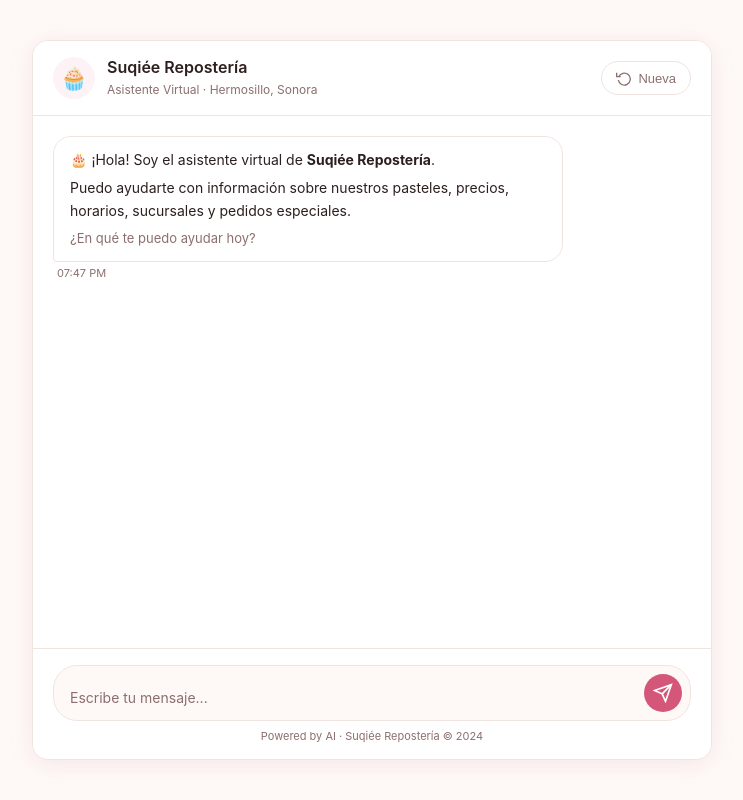
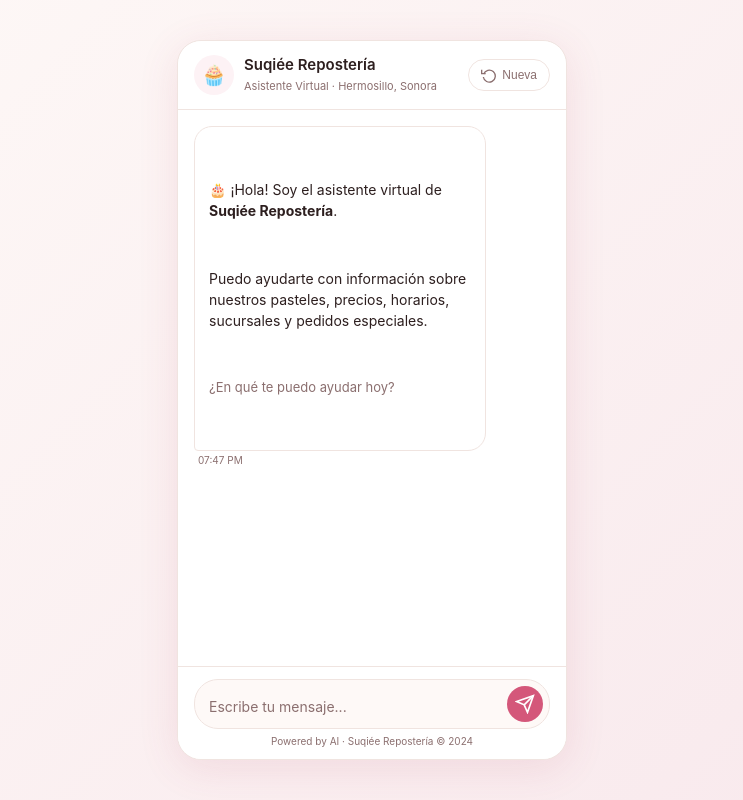
Before and after one commit to DANNAARUIZZ/bilingual-chatbot-demo, a website: page public/index.html in a window 1280 px wide. Shown: the whole page, without its empty margins (268-1011 px from the left). Drawn offline with Linux system fonts and the light colour scheme.

Commit message:
ui: estabilidad y formato vertical para grabacion de reel

```diff
--- a/public/app.js
+++ b/public/app.js
@@ -9,6 +9,7 @@ const resetBtn = document.getElementById("resetBtn");
 
 // Conversation history sent to the API (maintains session memory)
 let conversationHistory = [];
+let isSending = false;
 
 // Set welcome message timestamp
 document.getElementById("welcomeTime").textContent = formatTime(new Date());
@@ -29,7 +30,7 @@ userInput.addEventListener("keydown", (e) => {
 // Auto-resize textarea
 userInput.addEventListener("input", () => {
   userInput.style.height = "auto";
-  userInput.style.height = Math.min(userInput.scrollHeight, 120) + "px";
+  userInput.style.height = Math.min(userInput.scrollHeight, 100) + "px";
 });
 
 resetBtn.addEventListener("click", resetConversation);
@@ -39,8 +40,13 @@ resetBtn.addEventListener("click", resetConversation);
 // ============================================================
 
 async function handleSend() {
+  // Prevent double-send
+  if (isSending) return;
+
   const text = userInput.value.trim();
   if (!text) return;
+
+  isSending = true;
 
   // Add user message to UI and history
   appendMessage(text, "user");
@@ -61,7 +67,7 @@ async function handleSend() {
       body: JSON.stringify({ messages: conversationHistory }),
     });
 
-    if (!response.ok) throw new Error("API error");
+    if (!response.ok) throw new Error("API error: " + response.status);
 
     const data = await response.json();
     const reply = data.reply;
@@ -69,10 +75,18 @@ async function handleSend() {
     // Add assistant reply to history
     conversationHistory.push({ role: "assistant", content: reply });
 
-    typingEl.remove();
+    // Remove typing indicator safely
+    if (typingEl && typingEl.parentNode) {
+      typingEl.remove();
+    }
+
     appendMessage(reply, "bot");
   } catch (err) {
-    typingEl.remove();
+    // Remove typing indicator safely
+    if (typingEl && typingEl.parentNode) {
+      typingEl.remove();
+    }
+
     appendMessage(
       "Lo sentimos, algo salió mal. Por favor intenta de nuevo en unos momentos. 🙏",
       "bot",
@@ -80,7 +94,9 @@ async function handleSend() {
     );
     console.error(err);
   } finally {
+    isSending = false;
     setLoading(false);
+    userInput.focus();
   }
 }
 
@@ -116,7 +132,11 @@ function appendMessage(text, sender, isError = false) {
   wrapper.appendChild(bubble);
   wrapper.appendChild(time);
   chatMessages.appendChild(wrapper);
-  scrollToBottom();
+
+  // Ensure scroll happens after render
+  requestAnimationFrame(() => {
+    scrollToBottom();
+  });
 
   return wrapper;
 }
@@ -124,6 +144,7 @@ function appendMessage(text, sender, isError = false) {
 function appendTypingIndicator() {
   const wrapper = document.createElement("div");
   wrapper.className = "message bot-message typing-indicator";
+  wrapper.id = "typingIndicator";
 
   const bubble = document.createElement("div");
   bubble.className = "message-bubble";
@@ -131,7 +152,10 @@ function appendTypingIndicator() {
 
   wrapper.appendChild(bubble);
   chatMessages.appendChild(wrapper);
-  scrollToBottom();
+
+  requestAnimationFrame(() => {
+    scrollToBottom();
+  });
 
   return wrapper;
 }
@@ -139,6 +163,9 @@ function appendTypingIndicator() {
 function setLoading(isLoading) {
   sendBtn.disabled = isLoading;
   userInput.disabled = isLoading;
+  if (!isLoading) {
+    userInput.focus();
+  }
 }
 
 function scrollToBottom() {
--- a/public/style.css
+++ b/public/style.css
@@ -24,32 +24,37 @@
   padding: 0;
 }
 
+html, body {
+  height: 100%;
+  overflow: hidden;
+}
+
 body {
   font-family: -apple-system, BlinkMacSystemFont, "Segoe UI", Roboto, sans-serif;
   background: var(--bg);
-  min-height: 100vh;
   display: flex;
   align-items: center;
   justify-content: center;
-  padding: 16px;
+  padding: 0;
   color: var(--text-primary);
 }
 
 /* ============================================================
-   Chat Container
+   Chat Container — optimized for vertical/mobile recording
    ============================================================ */
 .chat-wrapper {
   width: 100%;
-  max-width: 680px;
-  height: 90vh;
-  max-height: 780px;
+  max-width: 420px;
+  height: 100vh;
+  height: 100dvh;
   background: var(--surface);
-  border-radius: var(--radius);
+  border-radius: 0;
   box-shadow: var(--shadow);
   display: flex;
   flex-direction: column;
   overflow: hidden;
-  border: 1px solid var(--border);
+  border-left: 1px solid var(--border);
+  border-right: 1px solid var(--border);
 }
 
 /* ============================================================
@@ -59,52 +64,53 @@ body {
   display: flex;
   align-items: center;
   justify-content: space-between;
-  padding: 16px 20px;
+  padding: 14px 16px;
   background: var(--surface);
   border-bottom: 1px solid var(--border);
   flex-shrink: 0;
+  z-index: 10;
 }
 
 .header-left {
   display: flex;
   align-items: center;
-  gap: 12px;
+  gap: 10px;
 }
 
 .avatar {
-  width: 42px;
-  height: 42px;
+  width: 40px;
+  height: 40px;
   background: var(--accent-light);
   border-radius: 50%;
   display: flex;
   align-items: center;
   justify-content: center;
-  font-size: 22px;
+  font-size: 20px;
   flex-shrink: 0;
 }
 
 .header-title {
-  font-size: 16px;
+  font-size: 15px;
   font-weight: 600;
   color: var(--text-primary);
   line-height: 1.2;
 }
 
 .header-subtitle {
-  font-size: 12px;
+  font-size: 11px;
   color: var(--text-secondary);
 }
 
 .reset-btn {
   display: flex;
   align-items: center;
-  gap: 6px;
-  padding: 8px 14px;
+  gap: 5px;
+  padding: 7px 12px;
   background: transparent;
   border: 1px solid var(--border);
   border-radius: 20px;
   color: var(--text-secondary);
-  font-size: 13px;
+  font-size: 12px;
   cursor: pointer;
   transition: all 0.2s;
 }
@@ -121,22 +127,24 @@ body {
 .chat-messages {
   flex: 1;
   overflow-y: auto;
-  padding: 20px;
+  overflow-x: hidden;
+  padding: 16px;
   display: flex;
   flex-direction: column;
-  gap: 16px;
+  gap: 12px;
   scroll-behavior: smooth;
+  -webkit-overflow-scrolling: touch;
 }
 
 .chat-messages::-webkit-scrollbar {
-  width: 4px;
+  width: 3px;
 }
 .chat-messages::-webkit-scrollbar-track {
   background: transparent;
 }
 .chat-messages::-webkit-scrollbar-thumb {
   background: var(--border);
-  border-radius: 4px;
+  border-radius: 3px;
 }
 
 /* ============================================================
@@ -145,8 +153,20 @@ body {
 .message {
   display: flex;
   flex-direction: column;
-  max-width: 80%;
-  gap: 4px;
+  max-width: 82%;
+  gap: 3px;
+  animation: messageIn 0.25s ease-out;
+}
+
+@keyframes messageIn {
+  from {
+    opacity: 0;
+    transform: translateY(8px);
+  }
+  to {
+    opacity: 1;
+    transform: translateY(0);
+  }
 }
 
 .bot-message {
@@ -159,10 +179,13 @@ body {
 }
 
 .message-bubble {
-  padding: 12px 16px;
+  padding: 10px 14px;
   border-radius: 18px;
   font-size: 14px;
-  line-height: 1.6;
+  line-height: 1.5;
+  word-wrap: break-word;
+  overflow-wrap: break-word;
+  white-space: pre-wrap;
 }
 
 .bot-message .message-bubble {
@@ -179,7 +202,7 @@ body {
 }
 
 .message-bubble p + p {
-  margin-top: 6px;
+  margin-top: 5px;
 }
 
 .secondary-text {
@@ -188,7 +211,7 @@ body {
 }
 
 .message-time {
-  font-size: 11px;
+  font-size: 10px;
   color: var(--text-secondary);
   padding: 0 4px;
 }
@@ -198,12 +221,12 @@ body {
   display: flex;
   align-items: center;
   gap: 4px;
-  padding: 14px 18px;
+  padding: 12px 16px;
 }
 
 .dot {
-  width: 7px;
-  height: 7px;
+  width: 6px;
+  height: 6px;
   background: var(--accent);
   border-radius: 50%;
   animation: bounce 1.2s infinite;
@@ -214,7 +237,7 @@ body {
 
 @keyframes bounce {
   0%, 60%, 100% { transform: translateY(0); opacity: 0.5; }
-  30% { transform: translateY(-6px); opacity: 1; }
+  30% { transform: translateY(-5px); opacity: 1; }
 }
 
 /* Error message */
@@ -228,20 +251,21 @@ body {
    Input Area
    ============================================================ */
 .chat-input-area {
-  padding: 16px 20px;
+  padding: 12px 16px;
   border-top: 1px solid var(--border);
   background: var(--surface);
   flex-shrink: 0;
+  z-index: 10;
 }
 
 .input-row {
   display: flex;
   align-items: flex-end;
-  gap: 10px;
+  gap: 8px;
   background: var(--bg);
   border: 1.5px solid var(--border);
   border-radius: 24px;
-  padding: 8px 8px 8px 16px;
+  padding: 6px 6px 6px 14px;
   transition: border-color 0.2s;
 }
 
@@ -257,10 +281,10 @@ body {
   font-size: 14px;
   color: var(--text-primary);
   resize: none;
-  max-height: 120px;
-  line-height: 1.5;
+  max-height: 100px;
+  line-height: 1.4;
   font-family: inherit;
-  padding: 4px 0;
+  padding: 5px 0;
 }
 
 .chat-input::placeholder {
@@ -268,8 +292,8 @@ body {
 }
 
 .send-btn {
-  width: 38px;
-  height: 38px;
+  width: 36px;
+  height: 36px;
   background: var(--accent);
   border: none;
   border-radius: 50%;
@@ -297,30 +321,31 @@ body {
 }
 
 .input-hint {
-  font-size: 11px;
+  font-size: 10px;
   color: var(--text-secondary);
   text-align: center;
-  margin-top: 8px;
+  margin-top: 6px;
 }
 
 /* ============================================================
-   Responsive
+   Responsive — desktop shows centered phone-like frame
    ============================================================ */
-@media (max-width: 600px) {
+@media (min-width: 480px) {
   body {
-    padding: 0;
-    align-items: flex-end;
+    padding: 20px;
+    background: linear-gradient(135deg, #fef9f7 0%, #f8e8ec 100%);
   }
 
   .chat-wrapper {
-    max-width: 100%;
-    height: 100vh;
-    max-height: 100vh;
-    border-radius: 0;
-    border: none;
+    max-width: 390px;
+    height: 90vh;
+    max-height: 844px;
+    border-radius: 24px;
+    border: 1px solid var(--border);
+    box-shadow: 0 8px 40px rgba(180, 68, 95, 0.12);
   }
 
-  .message {
-    max-width: 90%;
+  .chat-header {
+    border-radius: 24px 24px 0 0;
   }
 }
```
